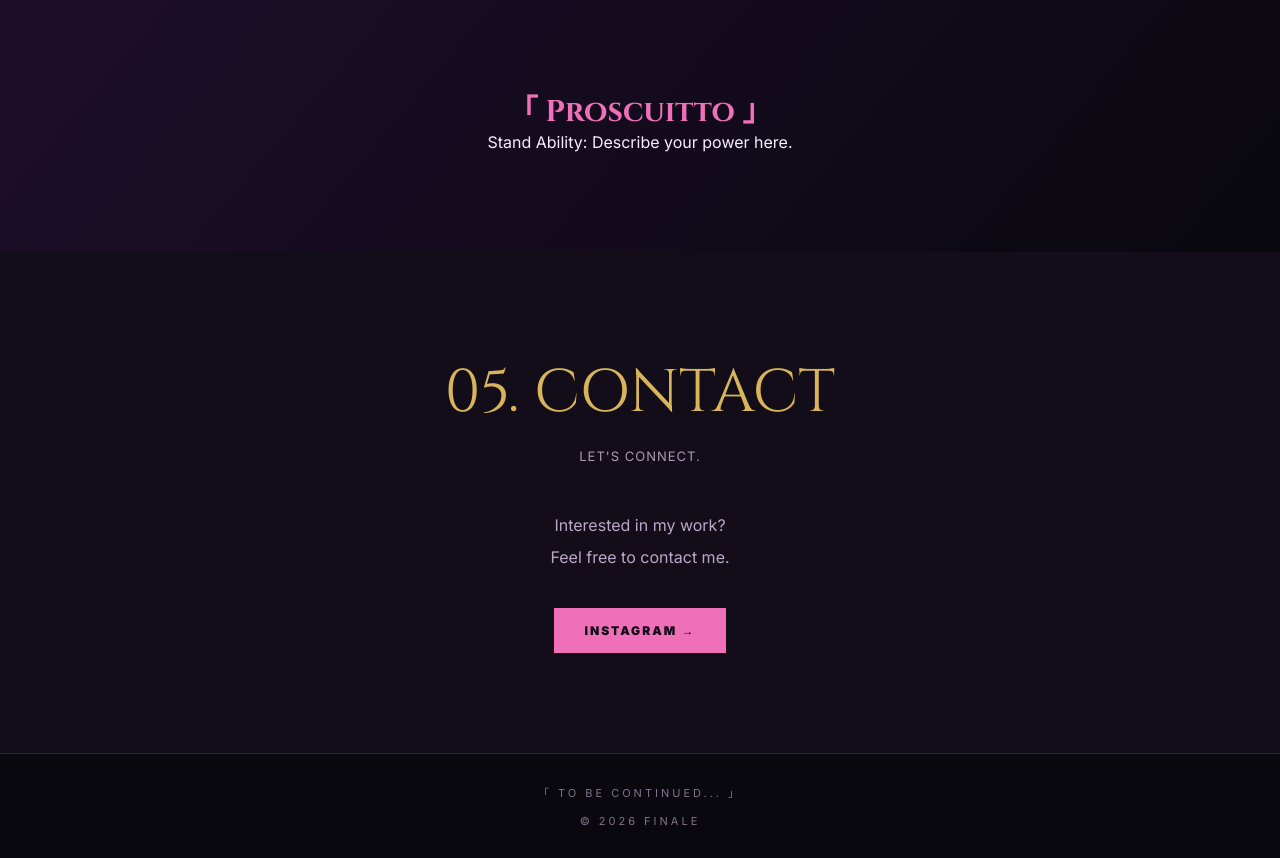
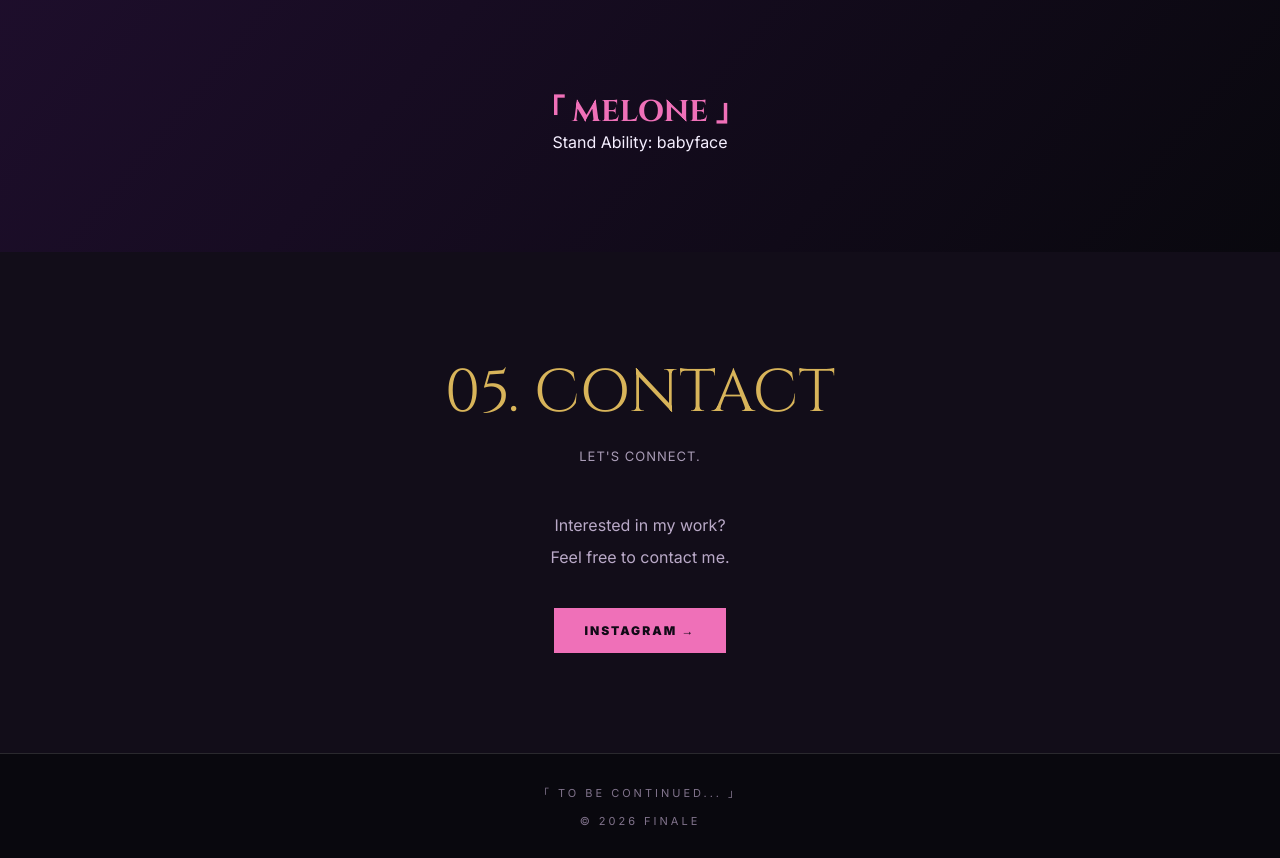
Before and after one commit to manandapro/portfolio01, a plain HTML site: page index.html in a window 1280 px wide. Shown: the part 3762-4620 px from the top of the page. Drawn offline with Linux system fonts and the light colour scheme; grey boxes are pictures that could not be loaded.

Commit message:
Update index.html

```diff
--- a/index.html
+++ b/index.html
@@ -439,8 +439,8 @@ footer {
   <!-- ใส่ URL PNG รูป Stand ของตัวเอง -->
   <img src="https://domestic-magenta-bnrkqis8.edgeone.dev/" alt="my love">
 
-  <h3>「 Proscuitto 」</h3>
-  <p>Stand Ability: Describe your power here.</p>
+  <h3>「 MELONE 」</h3>
+  <p>Stand Ability: babyface </p>
 </section>
 
 <!-- CONTACT -->
@@ -454,7 +454,7 @@ footer {
     Feel free to contact me.
   </p>
 
-  <a href="https://instagram.com/YOUR_USERNAME"
+  <a href="https://instagram.com/final_performance"
      class="button" target="_blank">
      INSTAGRAM →
   </a>
```
